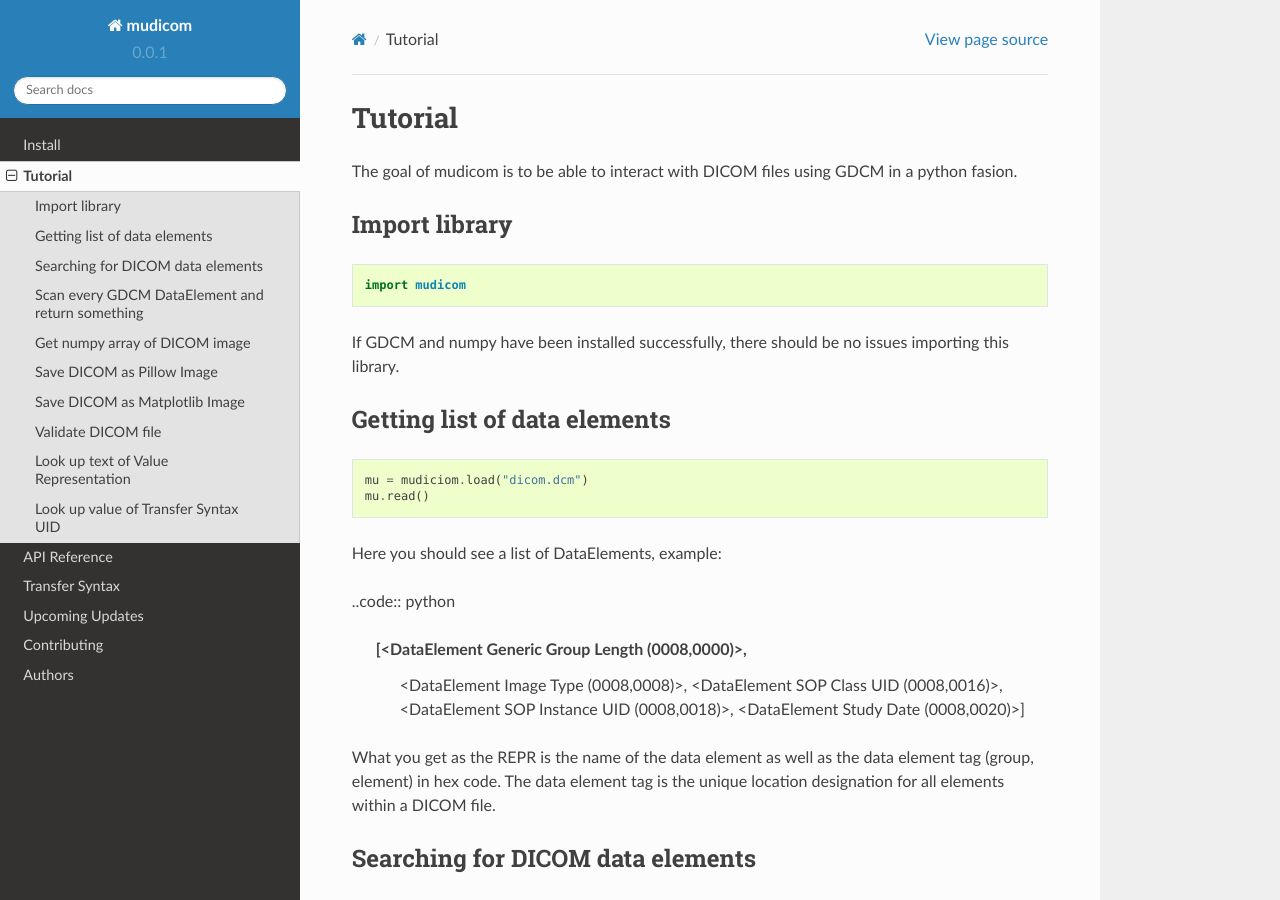
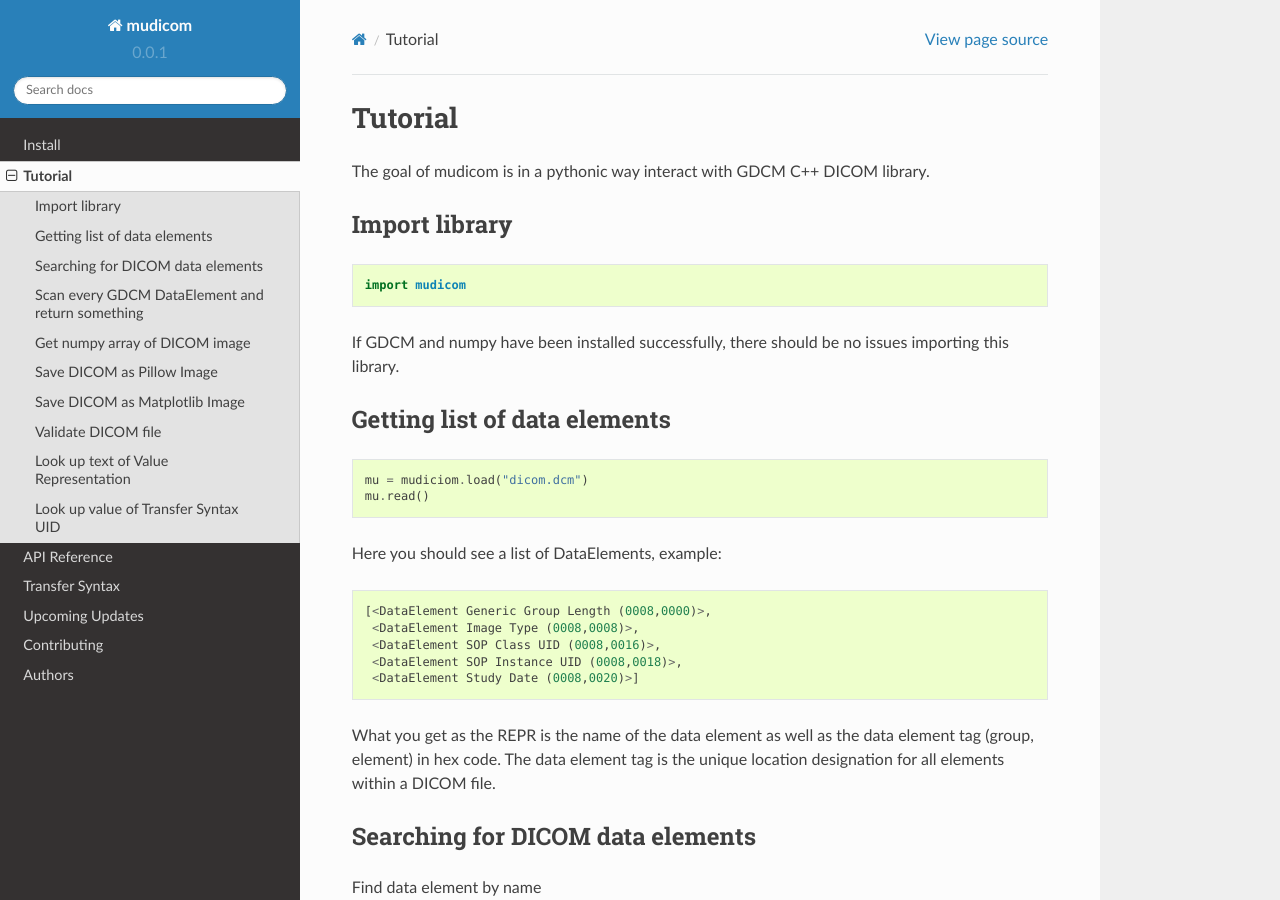
Before and after one commit to neurosnap/mudicom, a Sphinx documentation site: the page built from docs/tutorial.rst, in a window 1280 px wide and 900 px high. Built offline with Sphinx 7.4.7 and the Read the Docs theme 2.0.0, drawn with Linux system fonts in a browser that asks for light colours.

Commit message:
udpated verbage on tutorial

```diff
--- a/docs/tutorial.rst
+++ b/docs/tutorial.rst
@@ -2,8 +2,7 @@
 Tutorial
 ========
 
-The goal of mudicom is to be able to interact with DICOM files using GDCM
-in a python fasion.
+The goal of mudicom is in a pythonic way interact with GDCM C++ DICOM library.
 
 Import library
 --------------
@@ -25,7 +24,7 @@
 
 Here you should see a list of DataElements, example:
 
-..code:: python
+.. code:: python
 
     [<DataElement Generic Group Length (0008,0000)>,
      <DataElement Image Type (0008,0008)>,
```
